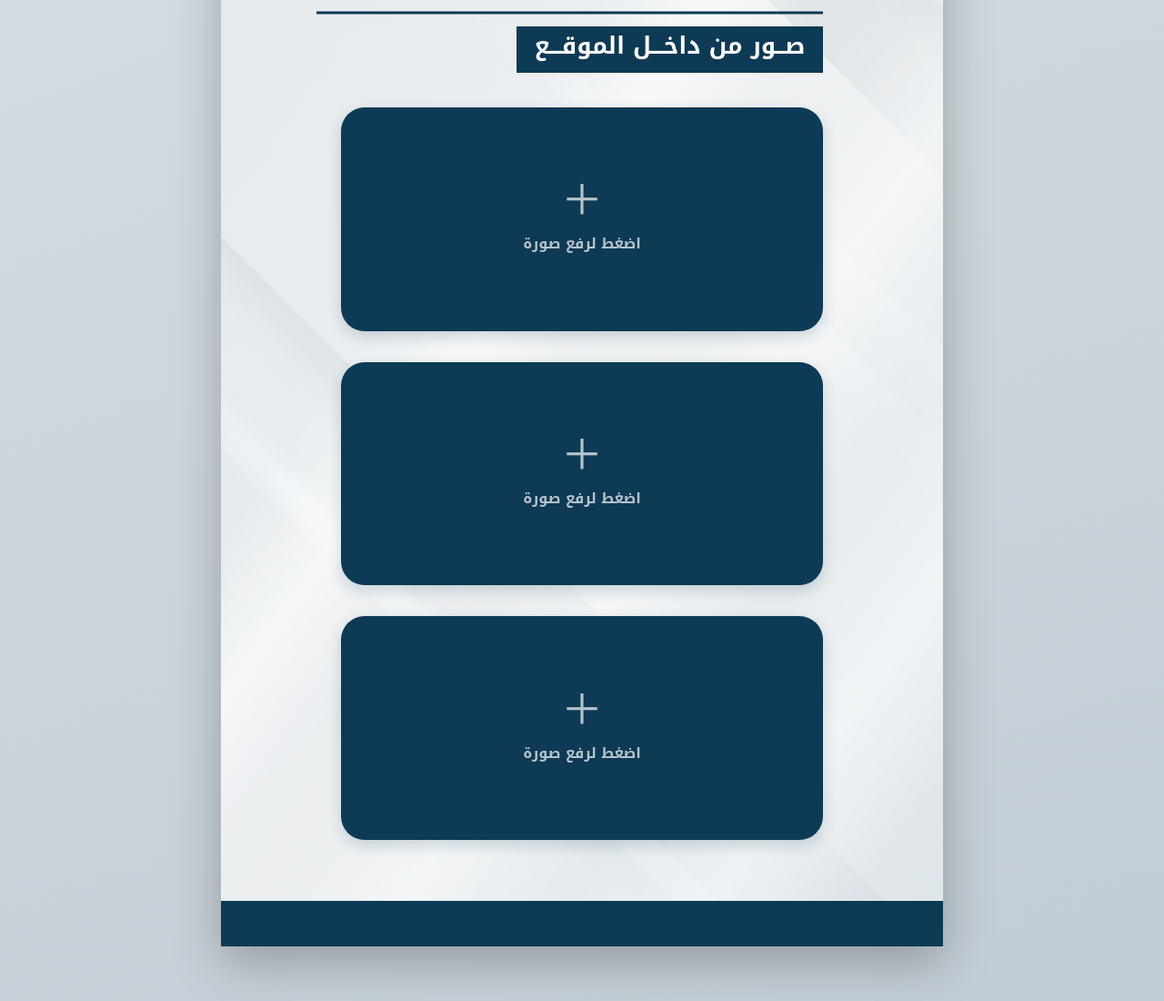
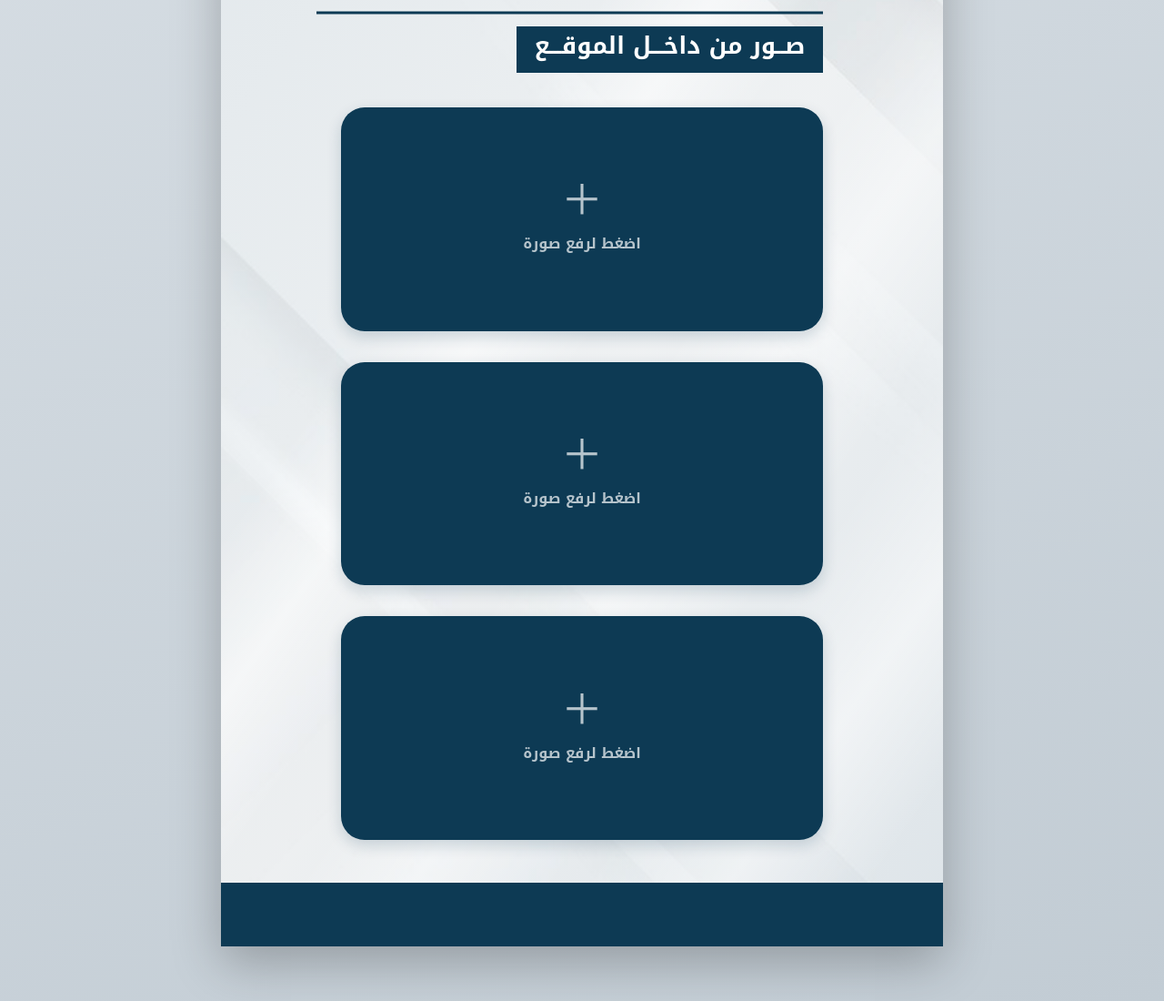
Before and after one commit to iR1y4d/Image_layout, a React (Vite) app: page / in a window 1280 px wide. Shown: the part 281-1381 px from the top of the page at 91% size. Built offline with nearby package versions, Linux system fonts and the light colour scheme.

Commit message:
change the bottom bar hieght

```diff
--- a/src/page.css
+++ b/src/page.css
@@ -273,7 +273,7 @@ body {
   left: 0;
   right: 0;
   bottom: 0;
-  height: 50px;
+  height: 70px;
   background: var(--navy);
   z-index: 2;
 }
```
Also changed, not shown: 2 other files (tests, documents, lock files or other folders).
